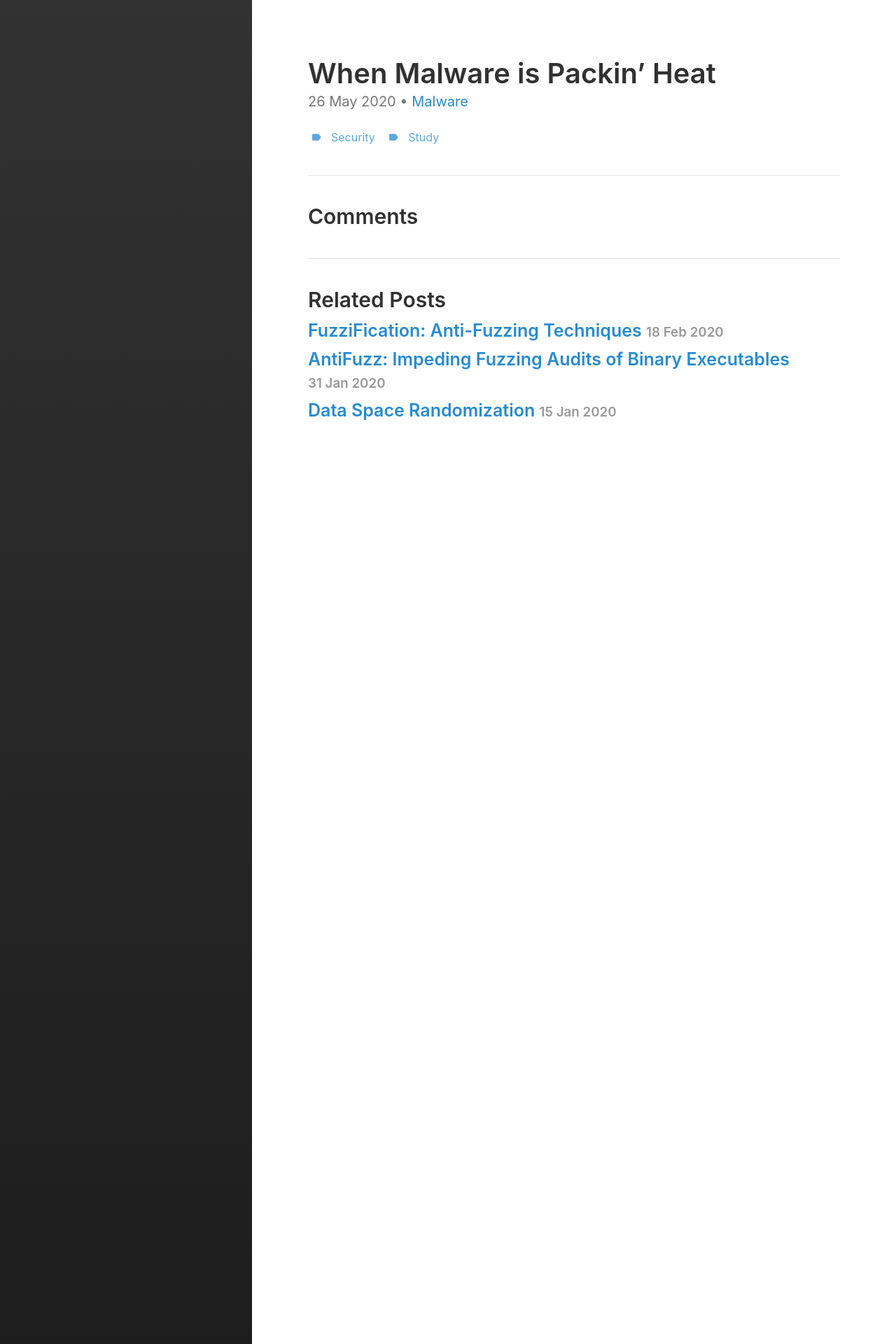
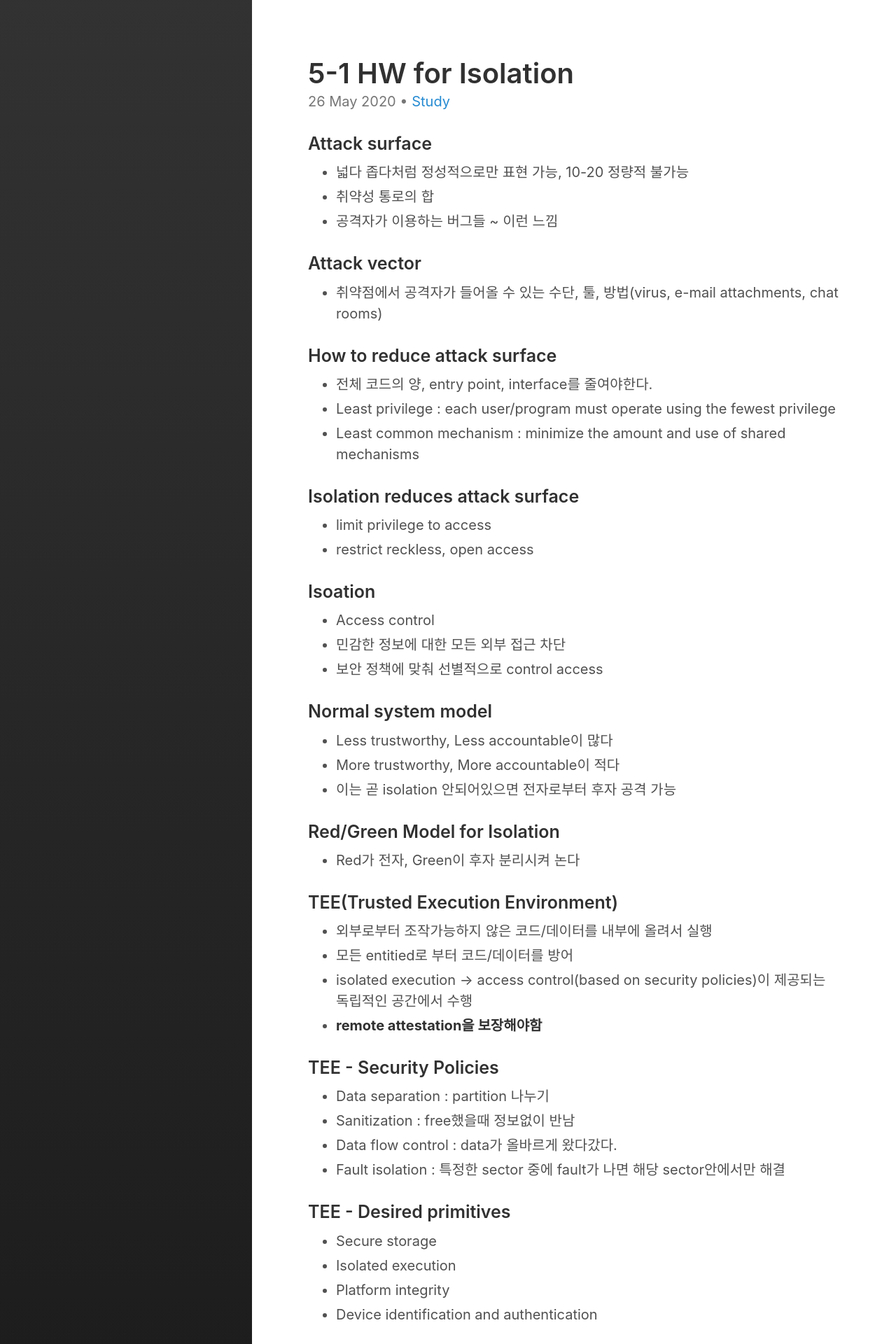
Before and after one commit to blingcho/blingcho.github.io, a Jekyll site: the page built from _posts/survey/2020-05-26-When Malware is Packin’ Heat.md, in a window 1280 px wide. Shown: the top 1920 px of the page at 70% size. Built offline with Jekyll 4.4.1, drawn with Linux system fonts in a browser that asks for light colours; some of the changed text lies outside the part shown.

Commit message:
20.06.01

```diff
--- a/_posts/survey/2020-05-26-When Malware is Packin’ Heat.md
+++ b/_posts/survey/2020-05-26-When Malware is Packin’ Heat.md
@@ -1,9 +1,84 @@
 ---
 layout: post
-title: "When Malware is Packin’ Heat"
+title: "5-1 HW for Isolation"
 categories:
-  - Malware
+  - Study
 tags:
   - security
   - study
 ---
+
+### Attack surface
+
+ - 넓다 좁다처럼 정성적으로만 표현 가능, 10-20 정량적 불가능
+ - 취약성 통로의 합
+ - 공격자가 이용하는 버그들 ~ 이런 느낌
+
+### Attack vector
+ - 취약점에서 공격자가 들어올 수 있는 수단, 툴, 방법(virus, e-mail attachments, chat rooms)
+
+
+### How to reduce attack surface
+ - 전체 코드의 양, entry point, interface를 줄여야한다.
+ - Least privilege : each user/program must operate using the fewest privilege
+ - Least common mechanism : minimize the amount and use of shared mechanisms
+
+### Isolation reduces attack surface
+  - limit privilege to access
+  - restrict reckless, open access
+
+### Isoation
+ - Access control
+ - 민감한 정보에 대한 모든 외부 접근 차단
+ - 보안 정책에 맞춰 선별적으로 control access
+
+### Normal system model
+ - Less trustworthy, Less accountable이 많다
+ - More trustworthy, More accountable이 적다
+ - 이는 곧 isolation 안되어있으면 전자로부터 후자 공격 가능
+
+### Red/Green Model for Isolation
+ - Red가 전자, Green이 후자 분리시켜 논다
+
+### TEE(Trusted Execution Environment)
+ - 외부로부터 조작가능하지 않은 코드/데이터를 내부에 올려서 실행
+ - 모든 entitied로 부터 코드/데이터를 방어
+ - isolated execution -> access control(based on security policies)이 제공되는 독립적인 공간에서 수행
+ - **remote attestation을 보장해야함**
+
+### TEE - Security Policies
+ - Data separation : partition 나누기
+ - Sanitization : free했을때 정보없이 반남
+ - Data flow control : data가 올바르게 왔다갔다.
+ - Fault isolation : 특정한 sector 중에 fault가 나면 해당 sector안에서만 해결
+
+### TEE - Desired primitives
+ - Secure storage
+ - Isolated execution
+ - Platform integrity
+ - Device identification and authentication
+
+### Root of Trust
+ - Trust anchor
+ - RTM : RoT for measuring trustiness -> DRTM/SRTM
+ - RTR : RoT for reporting the measurement
+ - RTS : RoT for storage
+
+### TEE with RoT(ARM TrustZone)
+ - ROM에 RoT 박아놈
+ - 그 위에 Monitor w/ TEE entry
+ - 그 위에 secure world를 올림
+ - 이걸 chain of trust
+
+### TCB(Trusted Computing Base)
+ - security policy를 enforce하는 entity
+ - OS kernel, Secure OS, Secure monitor, Hypervisor, SGX sw/hw for enclave application
+
+### SEE(Secure Execution Environment)
+ - SEE > TEE
+ - RoT를 꼭 필요로하지 않음. 꼭 외부에 자신이 안전함을 알릴 필요 X (TEE는 RTM 씀)
+ - Confidentiality, Integrity, Authenticity
+
+### Reference Monitor
+ - TCB가 monitoring함
+ - privilege가 높아야하고, 따라서 최대한 작아야한다
```
